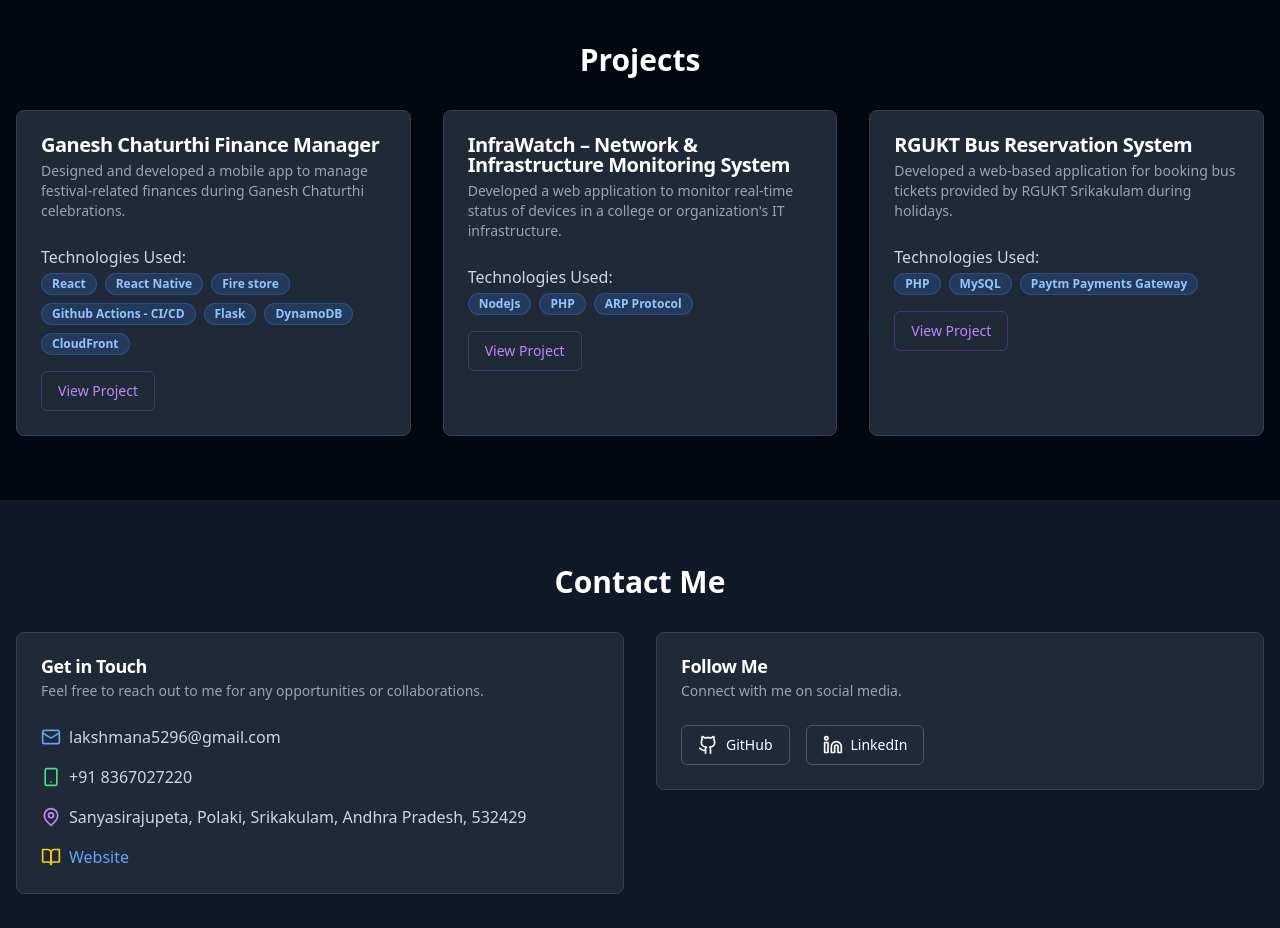
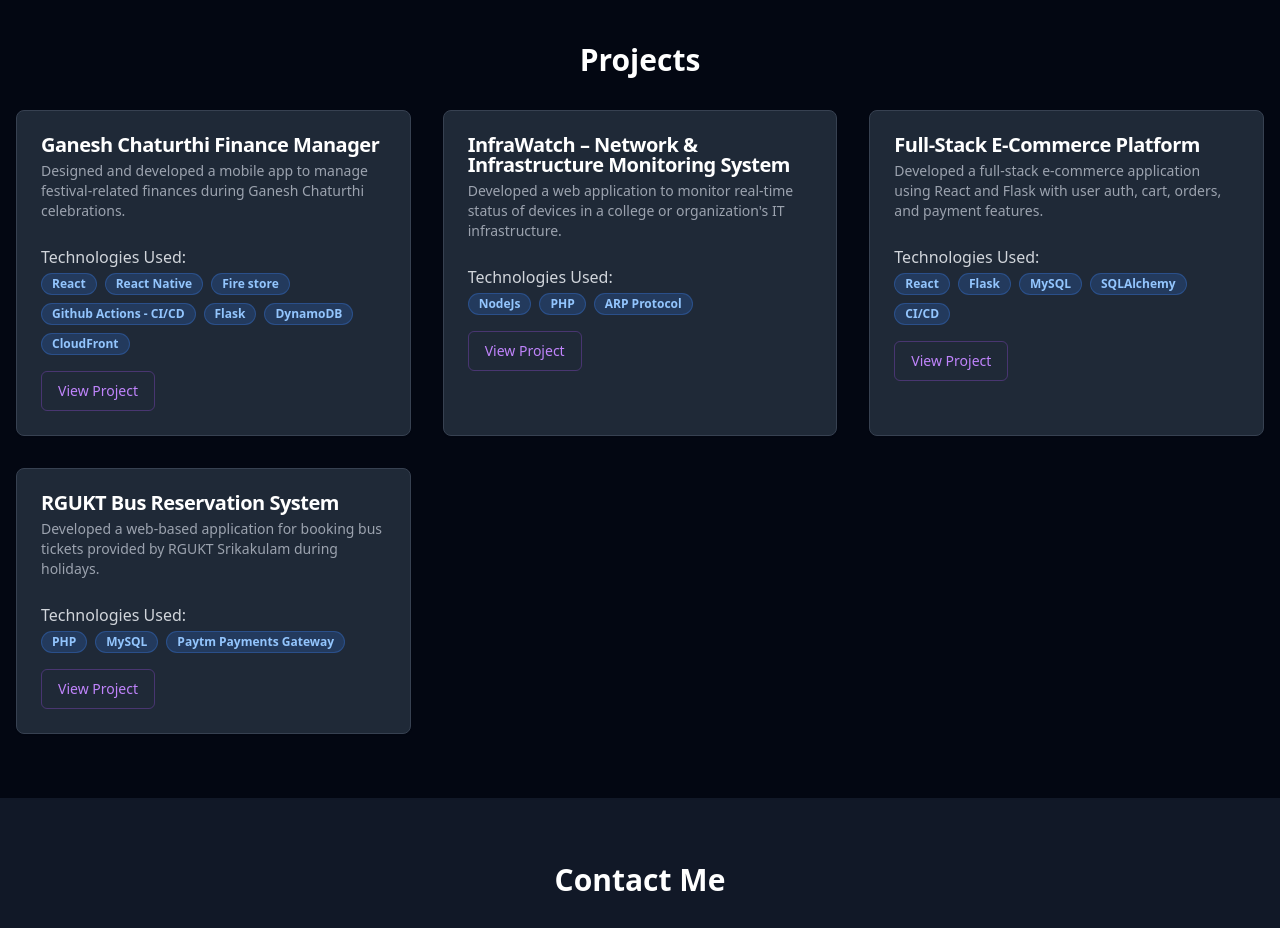
Before and after one commit to laxmanarao5/Portfolio, a React (Vite) app: page / in a window 1280 px wide. Shown: the part 2000-2928 px from the top of the page. Built offline with nearby package versions, Linux system fonts and the light colour scheme.

Commit message:
New project added

```diff
--- a/src/App.jsx
+++ b/src/App.jsx
@@ -113,13 +113,19 @@ const projects = [
         title: "InfraWatch – Network & Infrastructure Monitoring System",
         description: "Developed a web application to monitor real-time status of devices in a college or organization's IT infrastructure.",
         technologies: ["NodeJs", "PHP","ARP Protocol"],
-        link: "https://github.com/laxmanarao5/network-monitoring-system---major-project", // Placeholder
+        link: "https://github.com/laxmanarao5/InfraWatch-Network-and-Infrastructure-Monitoring-System", // Placeholder
+    },
+    {
+        title: "Full-Stack E-Commerce Platform",
+        description: "Developed a full-stack e-commerce application using React and Flask with user auth, cart, orders, and payment features.",
+        technologies: ["React","Flask", "MySQL","SQLAlchemy","CI/CD"],
+        link: "https://github.com/laxmanarao5/Full-Stack-E-Commerce-Platform", // Placeholder
     },
     {
         title: "RGUKT Bus Reservation System",
         description: "Developed a web-based application for booking bus tickets provided by RGUKT Srikakulam during holidays.",
         technologies: ["PHP", "MySQL","Paytm Payments Gateway"],
-        link: "https://github.com/laxmanarao5/RGUKT-Bus-Reservation-System---mini-project", // Placeholder
+        link: "https://github.com/laxmanarao5/RGUKT-Bus-Reservation-System", // Placeholder
     },
 ];
 
```
